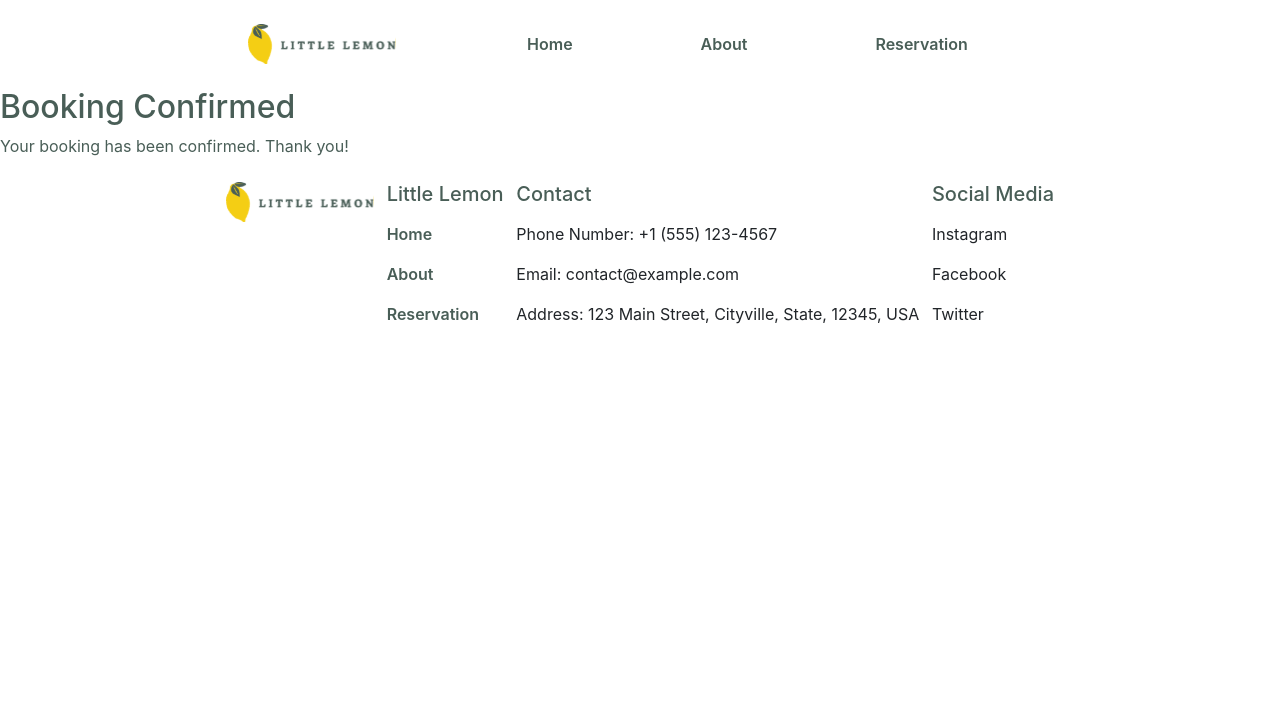
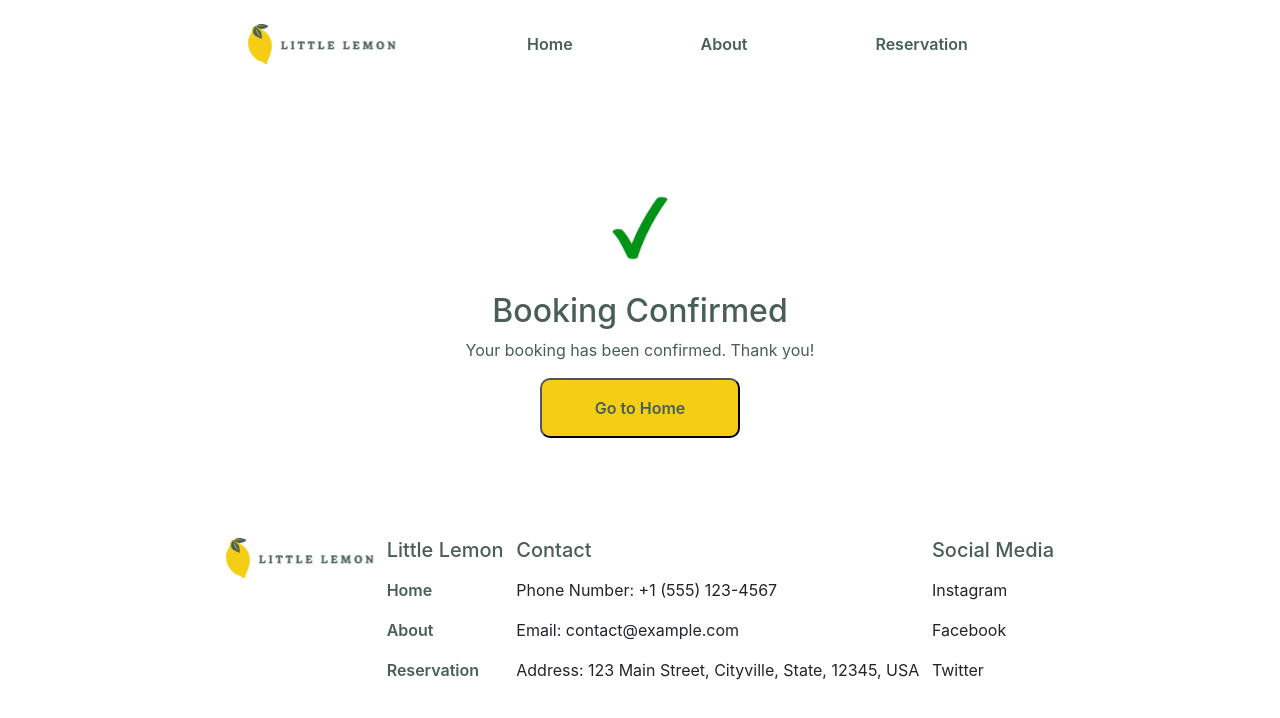
Before and after one commit to patriciohuang/react, a React (Create React App) app: page /confirmation in a window 1280 px wide. Shown: the top 718 px of the page. Built offline with nearby package versions, Linux system fonts and the light colour scheme.

Commit message:
Form validation

```diff
--- a/src/App.css
+++ b/src/App.css
@@ -47,7 +47,7 @@ header nav ul li {
   object-fit: cover;
   border-radius: 20px;
 }
-#reserve-button {
+.button {
   background-color: #f4ce14;
   width: 200px;
   height: 60px;
@@ -98,12 +98,31 @@ footer ul {
 #reservation h2{
   text-align: center;
 }
-#reservation > div, #reservation form{
+#reservation > div, #reservation form, #confirmed, #confirmed > div {
   margin: 100px auto;
 }
 #submitbutton {
   color: #495e57;
   background-color: #f4ce14;
+}
+#submitbutton:disabled {
+  color: #fff;
+  background-color: #564909;
+}
+#confirmed > div {
+  width: 50%;
+}
+#confirmed-img{
+  width: 20%;
+  margin: 0 auto;
+}
+#confirmed-img img {
+  width: 100%;
+}
+#confirmed-button {
+  display: flex;
+  flex-direction: column;
+  align-items: center;
 }
 @media only screen and (max-width: 768px) {
   h2 {
--- a/src/components/BookingForm.js
+++ b/src/components/BookingForm.js
@@ -1,41 +1,87 @@
-import React, { useState } from 'react';
+import React, { useEffect, useState } from 'react';
 import { useNavigate } from 'react-router-dom';
+
 function BookingForm({ availableTimes, updateTimes, submitForm }) {
   const navigate = useNavigate();
   const [date, setDate] = useState('');
   const [time, setTime] = useState('17:00');
   const [guests, setGuests] = useState(1);
   const [occasion, setOccasion] = useState('Birthday');
+  const [formValid, setFormValid] = useState(false);
+  const [touchedFields, setTouchedFields] = useState({
+    date: false,
+    time: false,
+    guests: false,
+  });
+  const [errors, setErrors] = useState({
+    date: '',
+    time: '',
+    guests: '',
+  });
+
+  useEffect(() => {
+    const dateIsValid = date !== '';
+    const timeIsValid = availableTimes.includes(time);
+    const guestsIsValid = guests > 1 && guests <= 10;
+
+    setFormValid(dateIsValid && timeIsValid && guestsIsValid);
+
+    // Update error messages only for fields that have been touched
+    setErrors((prevErrors) => ({
+      date: touchedFields.date && !dateIsValid ? 'Please choose a date' : '',
+      time: touchedFields.time && !timeIsValid ? 'Please choose a valid time' : '',
+      guests:
+        touchedFields.guests && !guestsIsValid
+          ? 'Number of guests must be between 2 and 10'
+          : '',
+    }));
+  }, [date, time, guests, availableTimes, touchedFields]);
 
   const handleSubmit = (e) => {
     e.preventDefault();
     submitForm({ date, time, guests, occasion });
     navigate('/confirmation');
   };
+
   const handleDateChange = (date) => {
-    setDate(date)
+    setDate(date);
     updateTimes(date);
   };
+
+  const handleInputBlur = (field) => {
+    setTouchedFields((prevTouchedFields) => ({
+      ...prevTouchedFields,
+      [field]: true,
+    }));
+  };
+
   return (
     <form style={{ display: 'grid', maxWidth: '500px', gap: '20px' }} onSubmit={handleSubmit}>
       <div className="mb-3">
-        <label htmlFor="res-date" className="form-label">Choose date</label>
+        <label htmlFor="res-date" className="form-label">
+          Choose date
+        </label>
         <input
           className="form-control"
           type="date"
           id="res-date"
           value={date}
-          onChange={(e)=>handleDateChange(e.target.value)}
+          onChange={(e) => handleDateChange(e.target.value)}
+          onBlur={() => handleInputBlur('date')}
           required
         />
+        <div className="text-danger">{errors.date}</div>
       </div>
       <div className="mb-3">
-      <label htmlFor="res-time" className="form-label">Choose time</label>
+        <label htmlFor="res-time" className="form-label">
+          Choose time
+        </label>
         <select
           className="form-select"
           id="res-time"
           value={time}
           onChange={(e) => setTime(e.target.value)}
+          onBlur={() => handleInputBlur('time')}
           required
         >
           {availableTimes.map((timeOption) => (
@@ -44,9 +90,12 @@ function BookingForm({ availableTimes, updateTimes, submitForm }) {
             </option>
           ))}
         </select>
+        <div className="text-danger">{errors.time}</div>
       </div>
       <div className="mb-3">
-        <label htmlFor="guests" className="form-label">Number of guests</label>
+        <label htmlFor="guests" className="form-label">
+          Number of guests
+        </label>
         <input
           className="form-control"
           type="number"
@@ -56,11 +105,15 @@ function BookingForm({ availableTimes, updateTimes, submitForm }) {
           id="guests"
           value={guests}
           onChange={(e) => setGuests(e.target.value)}
+          onBlur={() => handleInputBlur('guests')}
           required
         />
+        <div className="text-danger">{errors.guests}</div>
       </div>
       <div className="mb-3">
-        <label htmlFor="occasion" className="form-label">Occasion</label>
+        <label htmlFor="occasion" className="form-label">
+          Occasion
+        </label>
         <select
           className="form-select"
           id="occasion"
@@ -75,7 +128,13 @@ function BookingForm({ availableTimes, updateTimes, submitForm }) {
           <option value="Other">Other</option>
         </select>
       </div>
-      <input id="submitbutton" type="submit" className="form-control" value="Make Your Reservation" />
+      <input
+        id="submitbutton"
+        type="submit"
+        className="form-control"
+        value="Make Your Reservation"
+        disabled={!formValid}
+      />
     </form>
   );
 }
--- a/src/components/ConfirmedBooking.js
+++ b/src/components/ConfirmedBooking.js
@@ -1,9 +1,17 @@
 function ConfirmedBooking() {
   return (
-    <div>
-      <h2>Booking Confirmed</h2>
-      <p>Your booking has been confirmed. Thank you!</p>
-    </div>
+    <section id="confirmed">
+      <div className="col-lg-8 col-md-10 my-4 mx-auto">
+        <div id="confirmed-img">
+          <img src="/img/tick.jpeg" alt="Confirm tick" />
+        </div>
+        <div id="confirmed-button">
+          <h2>Booking Confirmed</h2>
+          <p>Your booking has been confirmed. Thank you!</p>
+          <button className="button"><a href="/">Go to Home</a></button>
+        </div>
+      </div>
+    </section>
   );
 }
 
--- a/src/components/Home.js
+++ b/src/components/Home.js
@@ -6,7 +6,7 @@ function Home() {
           <h1>Little Lemon</h1>
           <h2>Chicago</h2>
           <p className="my-4">We are a family owned Mediterranean restaurant, focused on traditional recipes served with a modern twist.</p>
-          <button id="reserve-button"><a href="/">Reserve a table</a></button>
+          <button className="button"><a href="/reservation">Reserve a table</a></button>
         </div>
         <div id="info-img">
           <img src="/img/restauranfood.jpg" alt="Restaurant Food"/>
```
Also changed, not shown: public/img/tick.jpeg (added).
